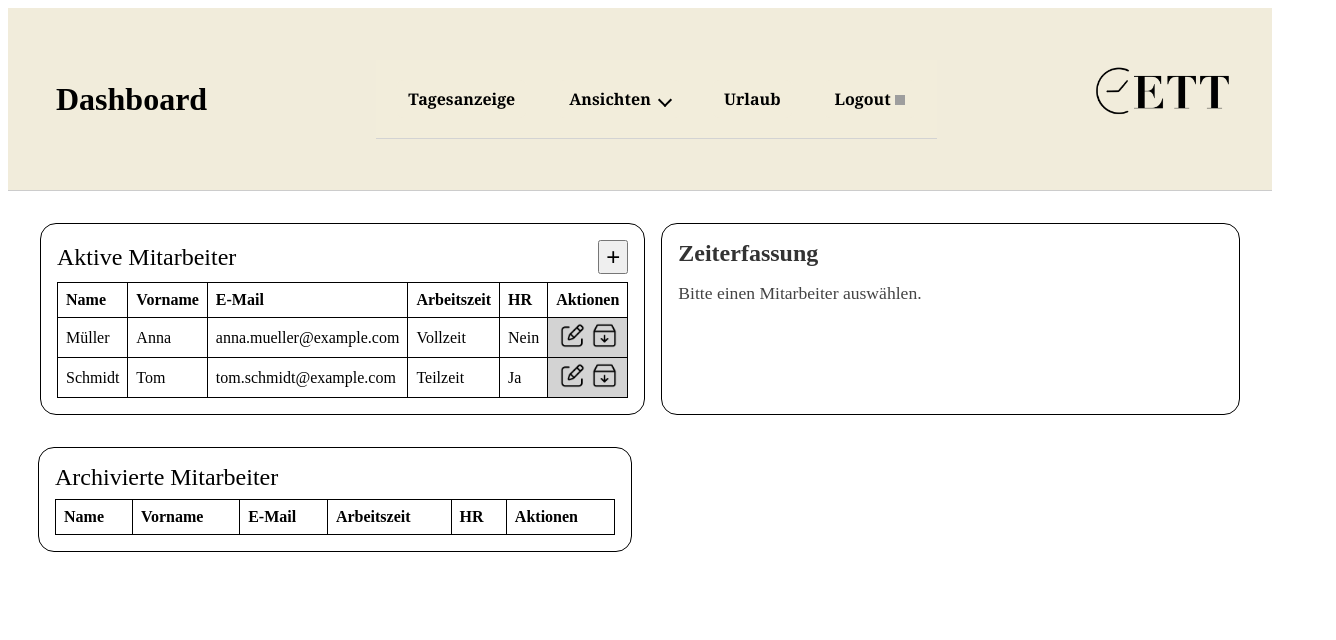
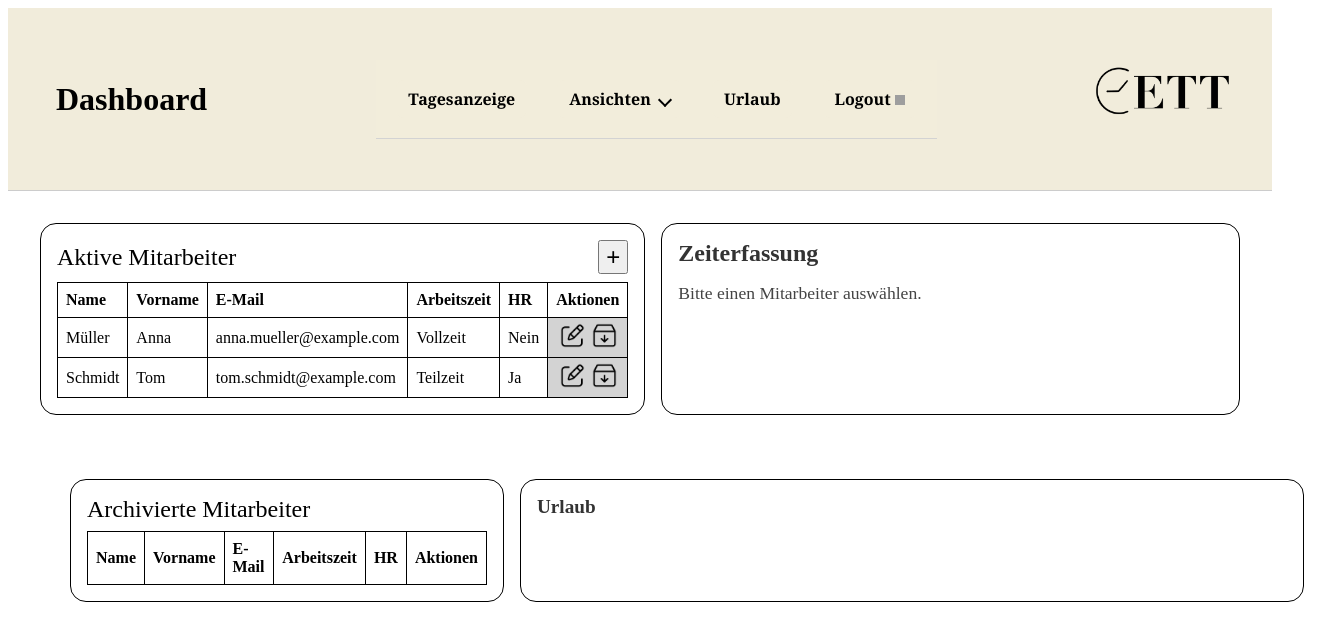
Before and after one commit to on24FeLi/ETT2.0, a Vue app: page /dashboard in a window 1280 px wide. Shown: the top 640 px of the page, 1336 px wide, since content can reach past the window. Built offline with nearby package versions, Linux system fonts and the light colour scheme; grey boxes are pictures that could not be loaded.

Commit message:
tried to fix dashboard

```diff
--- a/src/views/Dashboard.vue
+++ b/src/views/Dashboard.vue
@@ -271,6 +271,7 @@ function goToNextMonth() {
 
       </div>
 
+<div class="bottom-container">
   <!-- Archivierte Mitarbeiter -->
   <div class="card employee-list archived-list">
     <div class="section-title">
@@ -299,15 +300,19 @@ function goToNextMonth() {
             <button @click="restoreUser(user)">
               <img src="/public/unarchive.png" alt="Wiederherstellen" />
             </button>
-
             <button @click="deleteUserCompletely(user)">
               <img src="/public/delete.png" alt="Löschen" />
             </button>
           </td>
         </tr>
       </tbody>
+    </table>
+  </div>
 
-        </table>
+  <!-- Urlaub -->
+  <div class="card urlaub-box">
+    <div class="Urlaub">Urlaub</div>
+  </div>
 </div>
 
     <!-- FORMULAR-OVERLAY -->
@@ -579,4 +584,23 @@ td {
   background-color: #e9e2cf;
   transform: scale(1.05);
 }
+.bottom-container {
+  display: flex;
+  flex-wrap: wrap;
+  gap: 1rem;
+  padding: 2rem;
+  width: 100%;
+}
+
+.urlaub-box {
+  flex: 2;
+  align-items: center;
+  justify-content: center;
+  font-size: 1.2rem;
+  font-weight: bold;
+}
+
+.urlaub-box .Urlaub {
+  color: #333;
+}
 </style>
```
Lines whose indentation alone changed are shown as unchanged.
